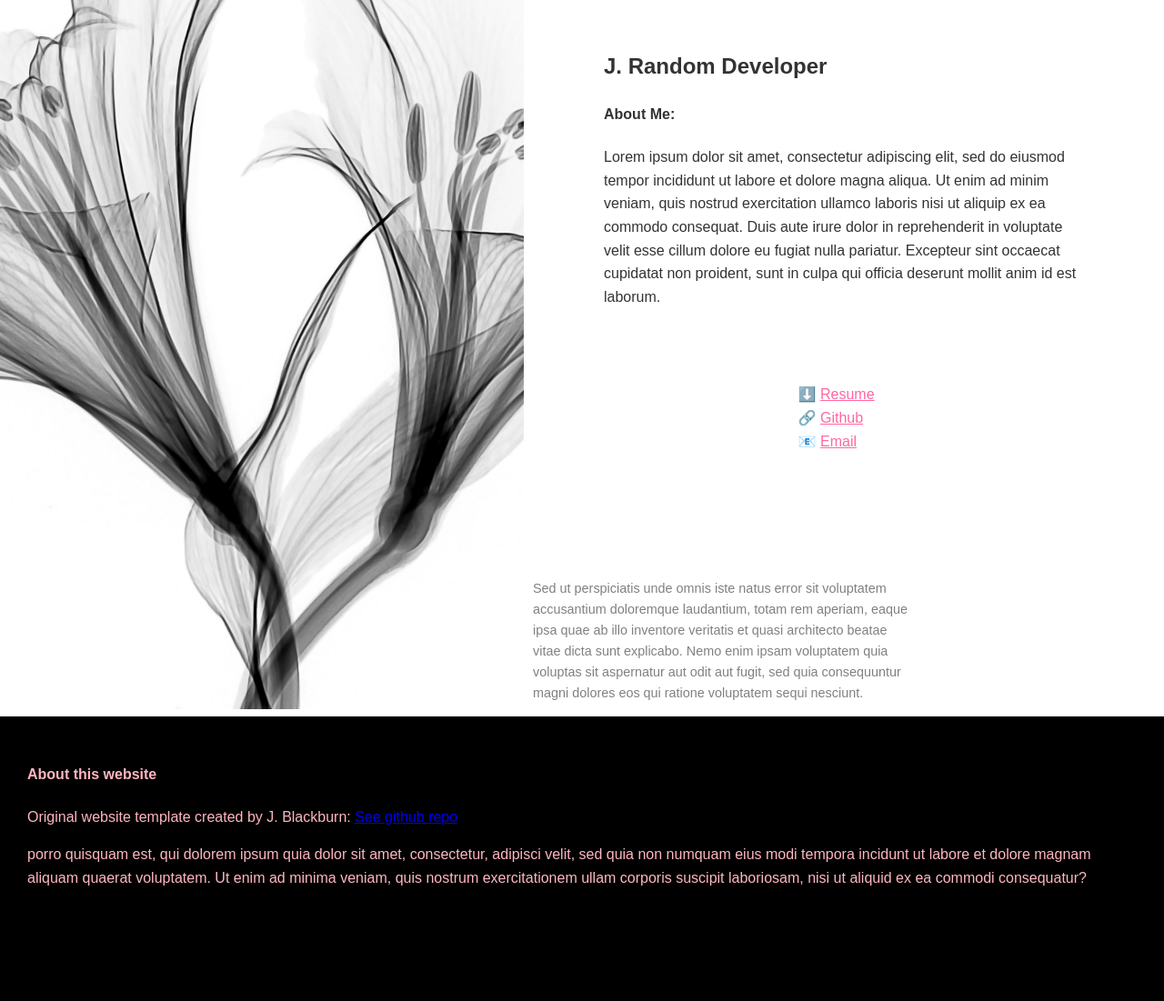
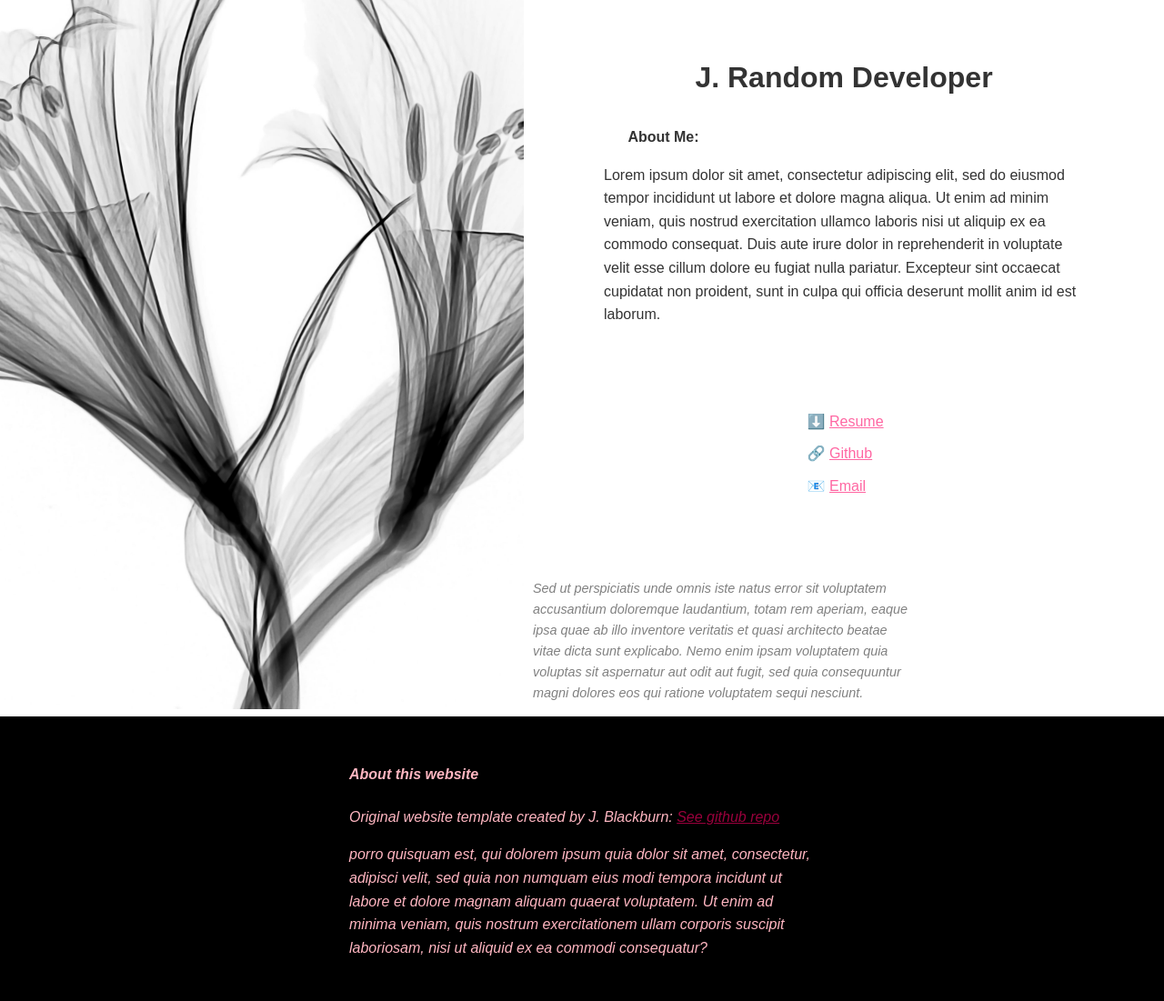
Before and after one commit to jakeblackburnn/portfolio-template, a website: page public/index.html in a window 1280 px wide. Shown: the part 20-1121 px from the top of the page at 91% size. Drawn offline with Linux system fonts and the light colour scheme.

Commit message:
Add more styles

```diff
--- a/public/styles.css
+++ b/public/styles.css
@@ -25,8 +25,6 @@ main {
   object-fit: cover;
 }
 
-
-
 .content-right {
   height: 100vh;
   width: 55%;
@@ -40,9 +38,23 @@ main {
   width: 75%
 }
 
+.content-right h1 {
+  text-align: center;
+  font-size: 2rem;
+}
+
+.content-right h4 {
+  padding-left: 5%;
+  margin: 0;
+}
+
 .content-right ul {
   width: 20%;
   list-style: none;
+}
+
+.content-right li {
+  margin: 10px;
 }
 
 .content-right a {
@@ -60,12 +72,22 @@ main {
   padding: 10px;
   color: grey;
   font-size: 0.9rem;
+  font-style: italic;
 }
 
 
 
 footer {
-  padding: 30px;
-  margin: 0;
+  font-style: italic;
+  padding-top: 30px;
+  margin: 0 30% 0 30%;
   color: lightpink;
 }
+
+footer a {
+  color: rgba(255, 0, 100, 0.6);
+}
+
+footer a:hover {
+  color: blue;
+}
```
